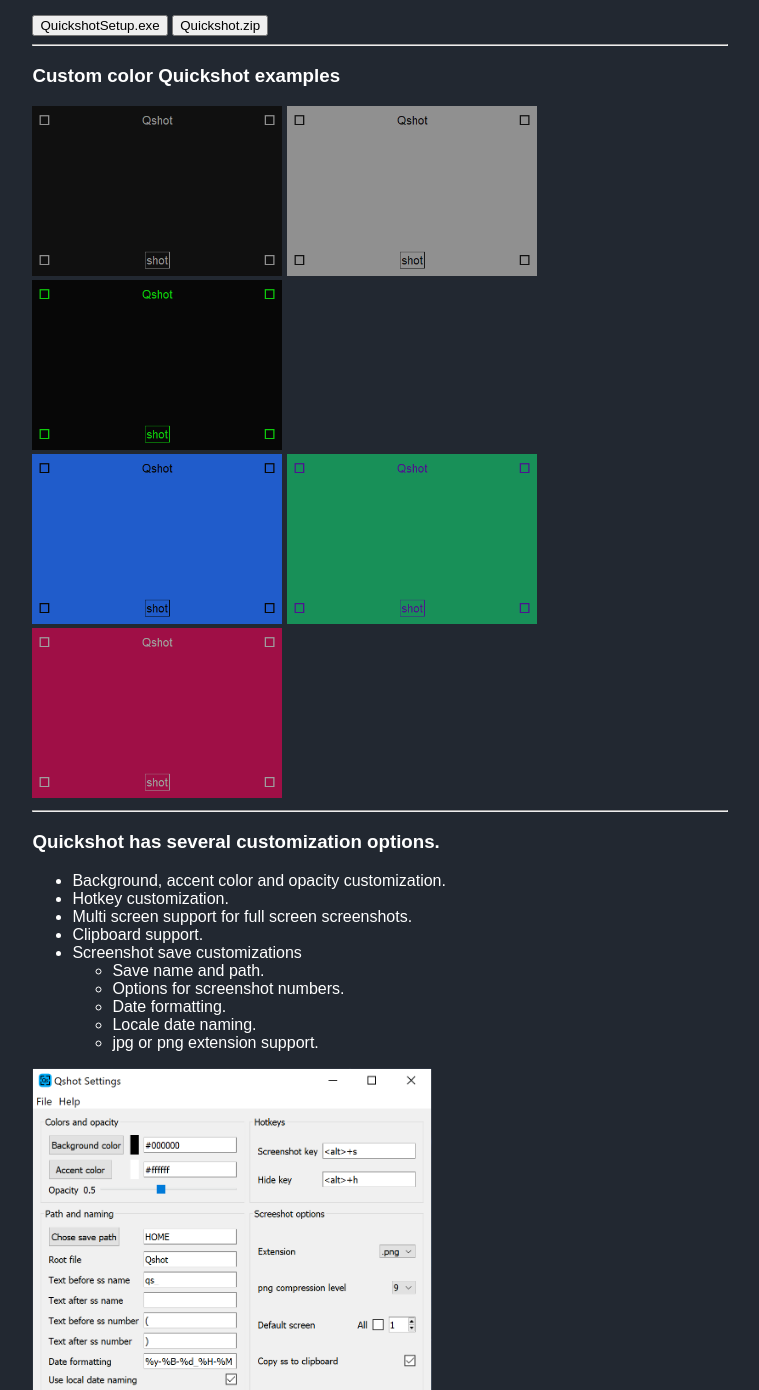
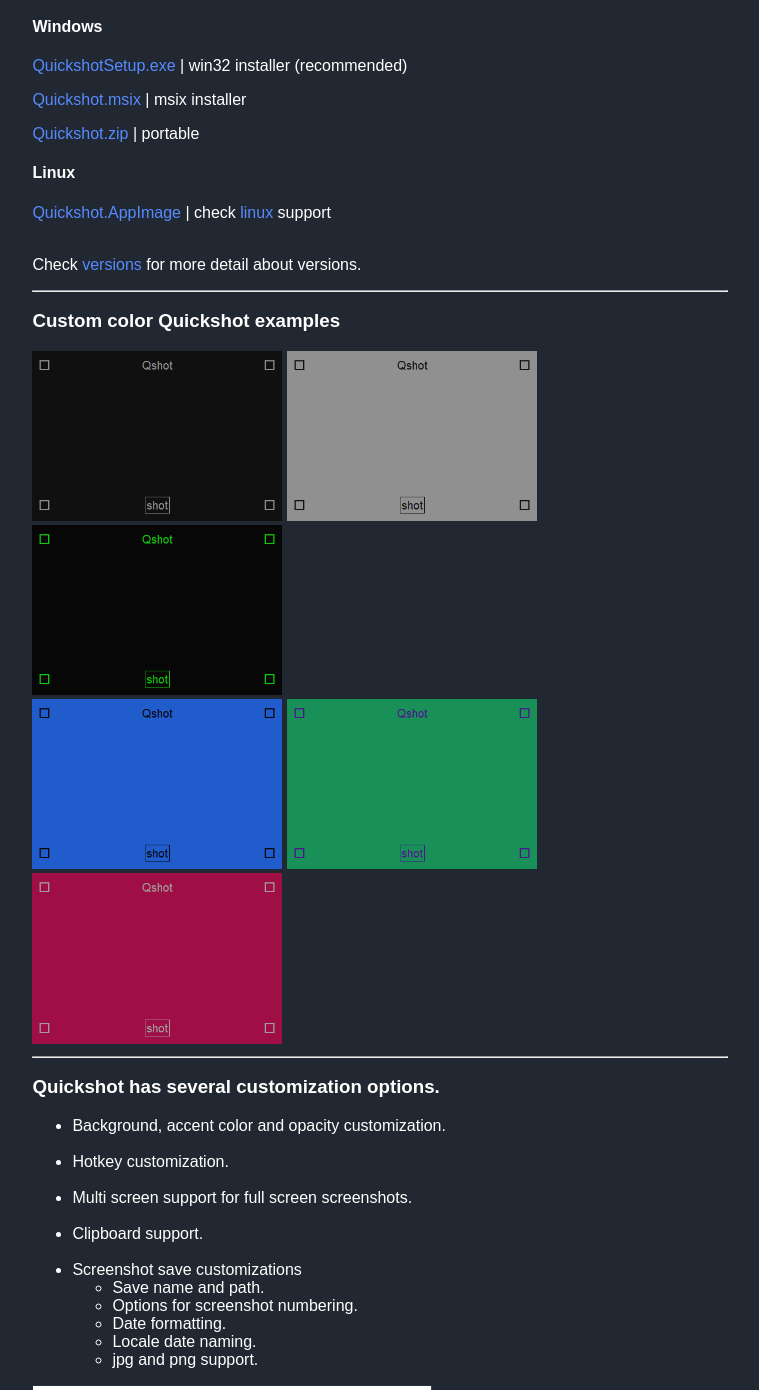
Before and after one commit to cccaaannn/Quickshot, a plain HTML site: page docs/index.html in a window 1280 px wide. Shown: the part 1410-2800 px from the top of the page, without its empty margins (260-1019 px from the left). Drawn offline with Linux system fonts and the light colour scheme.

Commit message:
website update

```diff
--- a/docs/index.html
+++ b/docs/index.html
@@ -27,7 +27,7 @@
         <div class="content">
 
             <h1>Quickshot</h1>
-            <p>A simple, portable, customizable screenshot tool. It is an open-sourced application you can check the <a href='https://github.com/cccaaannn/Quickshot'>Quickshot github</a> page.</p>
+            <p>A simple, portable, customizable screenshot tool. It is an open-source application you can check the <a target="_blank" rel="noreferrer" href='https://github.com/cccaaannn/Quickshot'>Quickshot github</a> page.</p>
 
             <img alt="GitHub top language" src="https://img.shields.io/github/languages/top/cccaaannn/Quickshot?style=flat-square">
             <img alt="GitHub repo size" src="https://img.shields.io/github/repo-size/cccaaannn/Quickshot?style=flat-square">
@@ -36,38 +36,86 @@
             <hr>
 
             <h3>Download</h3>
-            <button onclick="location.href='https://github.com/cccaaannn/Quickshot/releases/latest/download/QuickshotSetup.exe'">QuickshotSetup.exe</button>
-            <button onclick="location.href='https://github.com/cccaaannn/Quickshot/releases/latest/download/Quickshot.zip'">Quickshot.zip</button>
+
+            <h4>Windows</h4>
+            <p><a href="https://github.com/cccaaannn/Quickshot/releases/latest/download/QuickshotSetup.exe">QuickshotSetup.exe</a> | win32 installer (recommended)</p>
+            <p><a href="https://github.com/cccaaannn/Quickshot/releases/latest/download/Quickshot.msix">Quickshot.msix</a> | msix installer</p>
+            <p><a href="https://github.com/cccaaannn/Quickshot/releases/latest/download/Quickshot.zip">Quickshot.zip</a> | portable</p>
+            <h4>Linux</h4>
+            <p><a href="https://github.com/cccaaannn/Quickshot/releases/latest/download/Quickshot-x86_64.AppImage">Quickshot.AppImage</a> | check <a href="#linux">linux</a> support</p>
+            <br>
+            <p>Check <a href="#versions">versions</a> for more detail about versions.</p>
             <hr>
 
             <h3>Custom color Quickshot examples</h3>
-            <img src="src/images/example1.png" alt="drawing" width="250"/>
-            <img src="src/images/example2.png" alt="drawing" width="250"/>
-            <img src="src/images/example3.png" alt="drawing" width="250"/>
+            <img src="src/images/example1.png" alt="example1" width="250"/>
+            <img src="src/images/example2.png" alt="example2" width="250"/>
+            <img src="src/images/example3.png" alt="example3" width="250"/>
             <br/>
-            <img src="src/images/example5.png" alt="drawing" width="250"/>
-            <img src="src/images/example6.png" alt="drawing" width="250"/>
-            <img src="src/images/example7.png" alt="drawing" width="250"/>
+            <img src="src/images/example5.png" alt="example5" width="250"/>
+            <img src="src/images/example6.png" alt="example6" width="250"/>
+            <img src="src/images/example7.png" alt="example7" width="250"/>
             <hr>
 
             <h3>Quickshot has several customization options.</h3>
             <ul>
                 <li>Background, accent color and opacity customization.</li>
+                <br>
                 <li>Hotkey customization.</li>
+                <br>
                 <li>Multi screen support for full screen screenshots.</li>
+                <br>
                 <li>Clipboard support.</li>
+                <br>
                 <li>Screenshot save customizations</li>
                 <ul>
                     <li>Save name and path.</li>
-                    <li>Options for screenshot numbers.</li>
+                    <li>Options for screenshot numbering.</li>
                     <li>Date formatting.</li>
                     <li>Locale date naming.</li>
-                    <li>jpg or png extension support.</li>
+                    <li>jpg and png support.</li>
                 </ul>
             </ul>
 
-            <img src="src/images/settings_example1.png" alt="drawing" width="400"/>
-            <img src="src/images/settings_example2.png" alt="drawing" width="400"/>
+            <img src="src/images/settings_example1.png" alt="settings_example1" width="400"/>
+            <img src="src/images/settings_example2.png" alt="settings_example2" width="400"/>
+            <hr>
+
+            <h2 id="versions">Versions</h2>
+            <h3>Windows</h3>
+            <ul>
+                <li>win32 installer</li>
+                <ul>
+                    <li>This version has an <b>option</b> for adding shortcut to context menu, if selected you can not move the installation folder.</li>
+                </ul>
+                <br>
+                <li>msix installer</li>
+                <ul>
+                    <li>msix packages needs to use another folder for saving settings since they can not be changed, this version saves settings to <b>C:\Users\USER\.Quickshot</b>.</li>
+                </ul>
+                <br>
+                <li>portable</li>
+                <ul>
+                    <li>Portable version without installer.</li>
+                </ul>
+            </ul>
+            <h3 id="linux">Linux</h3>
+
+            <li>AppImage <a target="_blank" rel="noreferrer" href='https://appimage.org/'>appimage.org</a></li>
+            <ul>
+                <li>AppImages needs to use another folder for saving settings since they can not be changed, this version saves settings to <b>/HOME/USER/.Quickshot</b>.</li>
+                <br>
+                <li>Extra dependencies</li>
+                <ul>
+                    <li>Clipboard function requires <a target="_blank" rel="noreferrer" href='https://github.com/astrand/xclip'>xclip</a> to be installed on Linux.</li>
+                </ul>
+                <br>
+                <li>Known issues</li>
+                <ul>
+                    <li>Scaling display causes coordinate problems on screenshots on kde plasma but works on gnome 🤷🏻‍♂️.</li>
+                    <li>Some long animations causes Quickshot's frame to be visible on screenshots, use <b>Window invisibility time</b> option for delaying screenshot (or disable display compositor).</li>
+                </ul>
+            </ul>
             <hr>
 
         </div>
```
